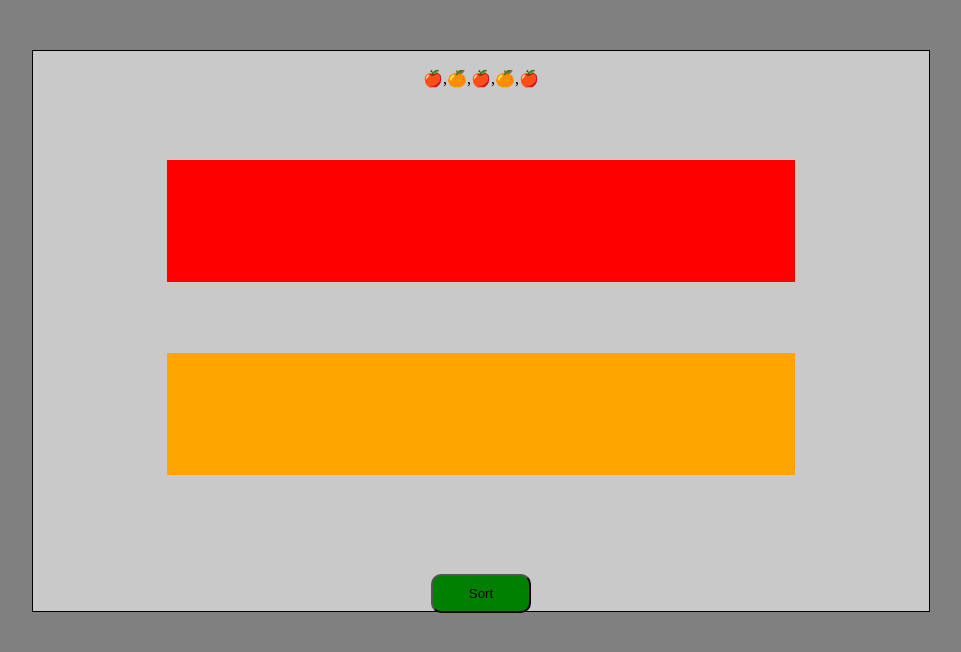
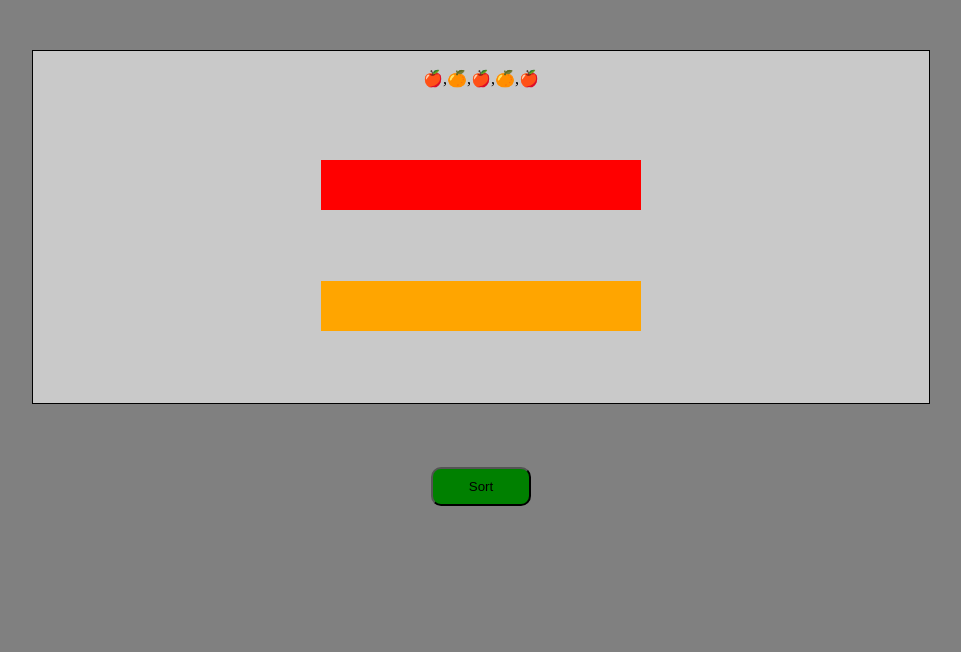
Before and after one commit to i-mus/fruit-sort-task11, a plain HTML site: page index.html in a window 1280 px wide. Shown: the whole page, without its empty margins (159-1120 px from the left). Drawn offline with Linux system fonts and the light colour scheme.

Commit message:
width modified

```diff
--- a/index.html
+++ b/index.html
@@ -11,8 +11,8 @@
         <p id="arr"></p>
         <div class="btn" id="apple-el"></div>
         <div class="btn" id="orange-el"></div>
-        <button onclick="start()">Sort</button>
     </div>
+    <button onclick="start()">Sort</button>
 
     <script src="script.js"></script>
 </body>
--- a/style.css
+++ b/style.css
@@ -6,7 +6,7 @@ body{
 
 .container{
     max-width: 70%;
-    height: 70vh;
+    height: fit-content;
     background-color: rgb(201, 201, 201);
     margin: 50px auto;
     border: 1px solid black;
@@ -15,22 +15,22 @@ body{
 
 #orange-el{
     background-color: orange;
-    height: 20%;
-    width: 70%;
+    height: 5vh;
+    width: 25vw;
     margin: 8% auto;
     padding-top: 10px;
 }
 #apple-el{
     background-color: red;
-    height: 20%;
-    width: 70%;
+    height: 5vh;
+    width: 25vw;
     margin: 8% auto;
     padding-top: 10px;
 }
 
 
 button{
-    margin-top: 3%;
+    margin-top: 1%;
     width: 100px;
     border-radius: 10px;
     padding: 10px;
```
